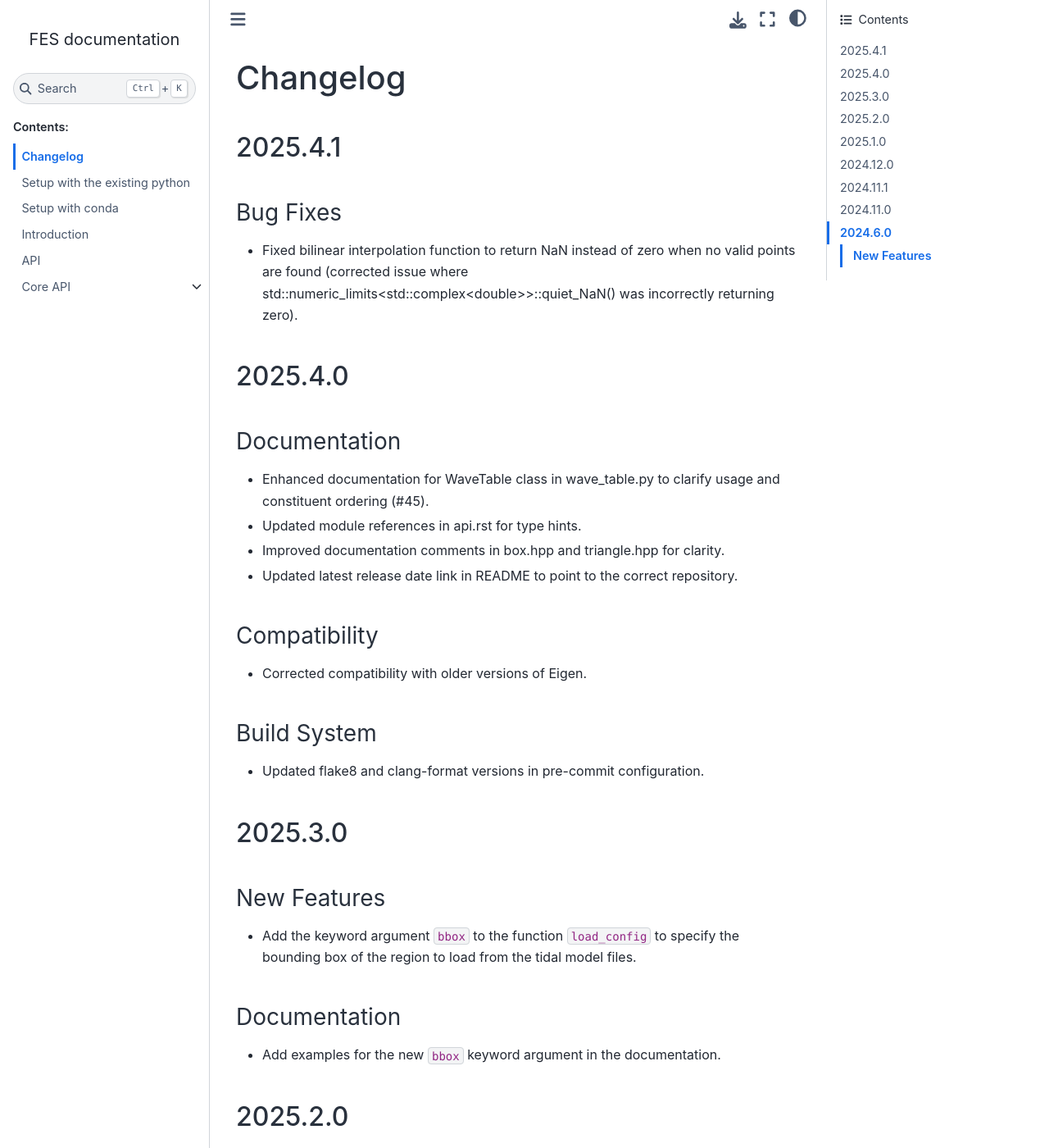
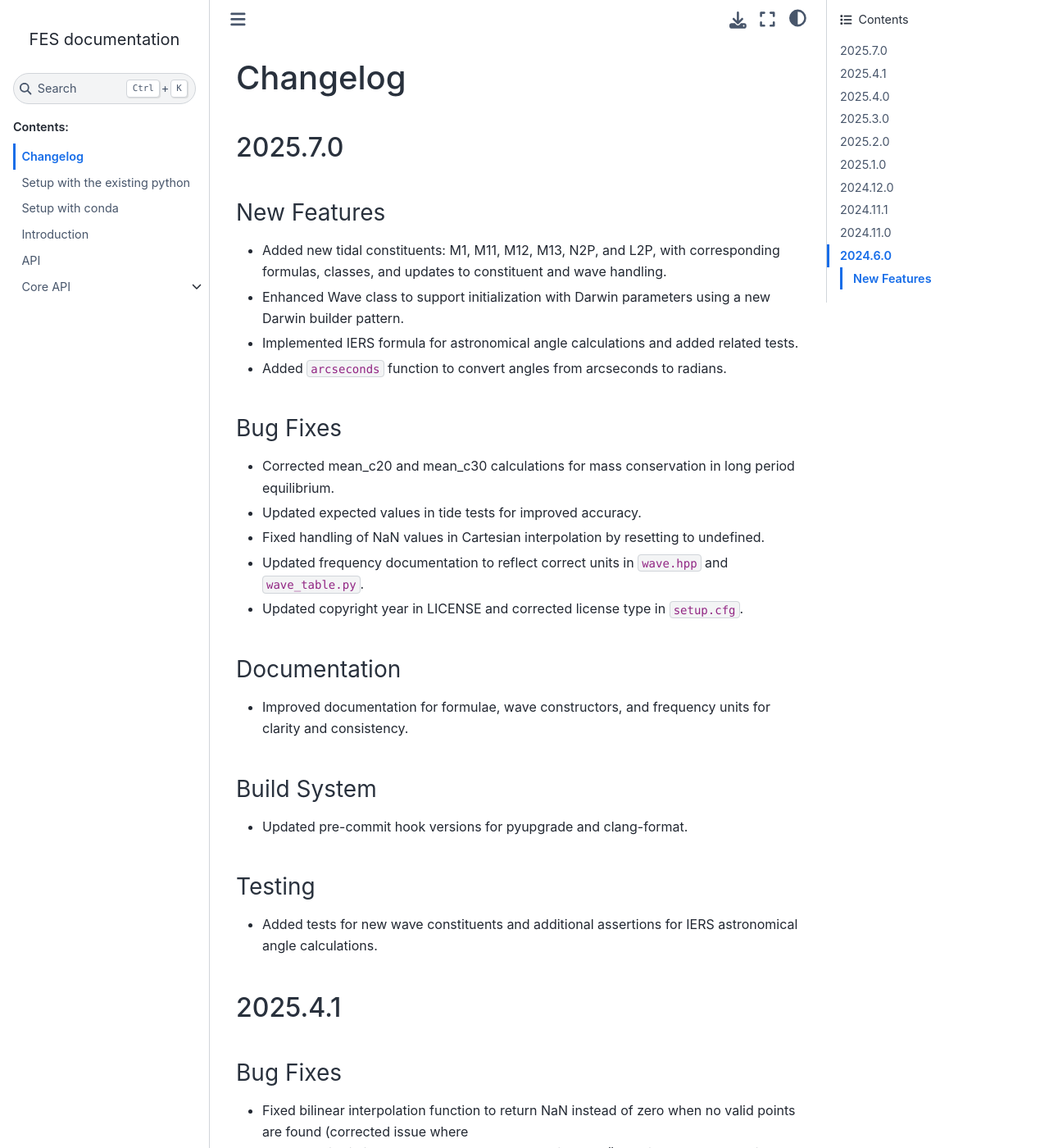
Before and after one commit to CNES/aviso-fes, a Sphinx documentation site: the page built from docs/source/changelog.rst, in a window 1280 px wide and 1400 px high. Shown: the whole window at 82% size. Built offline with Sphinx 7.4.7 and the Sphinx Book theme 1.1.4, drawn with Linux system fonts in a browser that asks for light colours; pages that are not in the unit, such as notebooks, are missing from menus.

Commit message:
feat: update changelog for version 2025.7.0 with new features, bug fixes, and documentation improvements

```diff
--- a/docs/source/changelog.rst
+++ b/docs/source/changelog.rst
@@ -2,6 +2,49 @@
 
 Changelog
 #########
+
+2025.7.0
+========
+
+New Features
+------------
+
+* Added new tidal constituents: M1, M11, M12, M13, N2P, and L2P, with
+  corresponding formulas, classes, and updates to constituent and wave handling.
+* Enhanced Wave class to support initialization with Darwin parameters using a
+  new Darwin builder pattern.
+* Implemented IERS formula for astronomical angle calculations and added related
+  tests.
+* Added ``arcseconds`` function to convert angles from arcseconds to radians.
+
+Bug Fixes
+---------
+
+* Corrected mean_c20 and mean_c30 calculations for mass conservation in long
+  period equilibrium.
+* Updated expected values in tide tests for improved accuracy.
+* Fixed handling of NaN values in Cartesian interpolation by resetting to
+  undefined.
+* Updated frequency documentation to reflect correct units in ``wave.hpp`` and
+  ``wave_table.py``.
+* Updated copyright year in LICENSE and corrected license type in ``setup.cfg``.
+
+Documentation
+-------------
+
+* Improved documentation for formulae, wave constructors, and frequency units
+  for clarity and consistency.
+
+Build System
+------------
+
+* Updated pre-commit hook versions for pyupgrade and clang-format.
+
+Testing
+-------
+
+* Added tests for new wave constituents and additional assertions for IERS
+  astronomical angle calculations.
 
 2025.4.1
 ========
```
